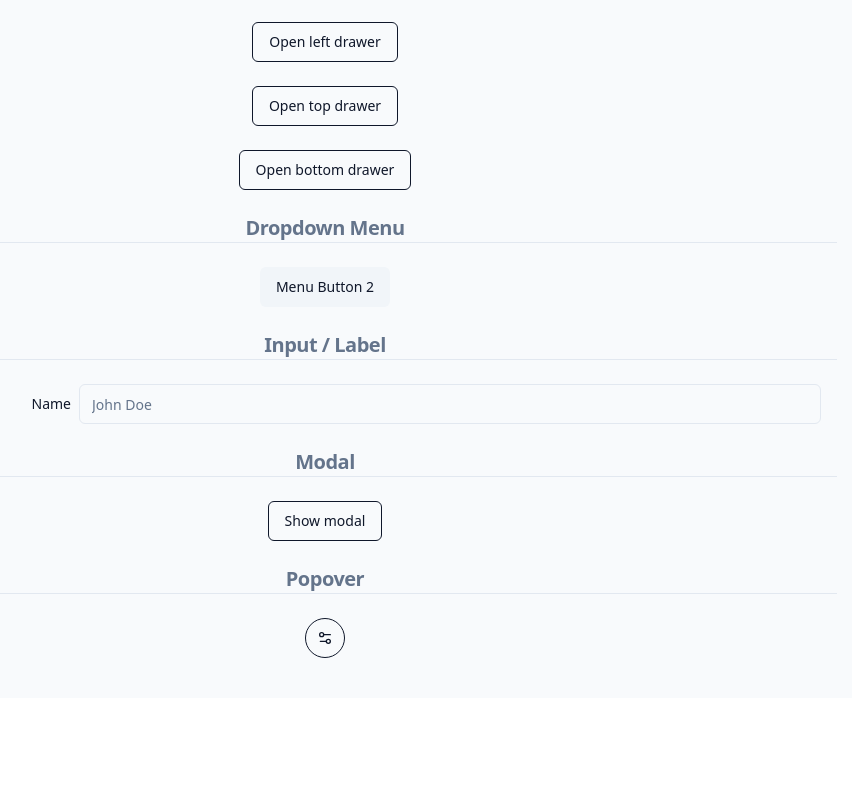
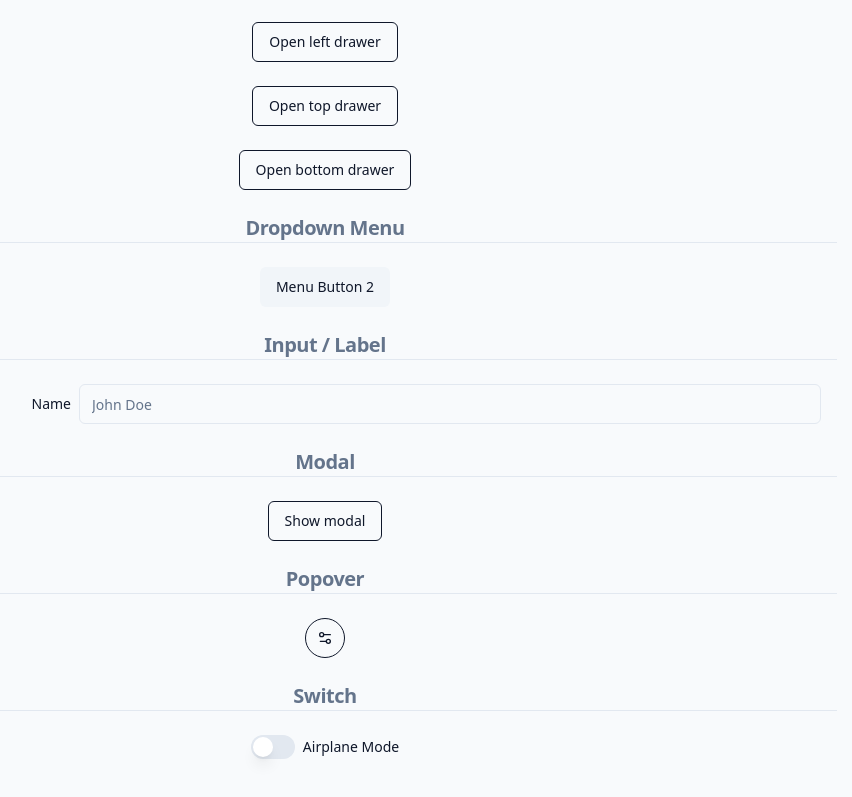
Before and after one commit to mathewbushuru/react-starter-kit, a React (Vite) app: page / in a window 1280 px wide. Shown: the part 1793-2590 px from the top of the page, without its empty margins (315-1167 px from the left). Before the commit the page ends 2491 px from the top, so only its background shows below. Built offline with nearby package versions, Linux system fonts and the light colour scheme.

Commit message:
Switch component

```diff
--- a/package.json
+++ b/package.json
@@ -16,6 +16,7 @@
     "@radix-ui/react-dropdown-menu": "^2.0.4",
     "@radix-ui/react-label": "^2.0.1",
     "@radix-ui/react-popover": "^1.0.5",
+    "@radix-ui/react-switch": "^1.0.2",
     "@reduxjs/toolkit": "^1.9.3",
     "axios": "^1.3.5",
     "date-fns": "^2.29.3",
--- /dev/null
+++ b/src/components/ui/Switch.tsx
@@ -0,0 +1,26 @@
+import * as React from "react";
+import * as SwitchPrimitives from "@radix-ui/react-switch";
+
+import { cn } from "@/lib/utils";
+
+export const Switch = React.forwardRef<
+  React.ElementRef<typeof SwitchPrimitives.Root>,
+  React.ComponentPropsWithoutRef<typeof SwitchPrimitives.Root>
+>(({ className, ...props }, ref) => {
+  return (
+    <SwitchPrimitives.Root
+      className={cn(
+        "peer inline-flex h-[24px] w-[44px] shrink-0 cursor-pointer items-center rounded-full border-2 border-transparent transition-colors focus-visible:outline-none focus-visible:ring-2  focus-visible:ring-ring focus-visible:ring-offset-2 focus-visible:ring-offset-background disabled:cursor-not-allowed disabled:opacity-50 data-[state=checked]:bg-primary data-[state=unchecked]:bg-input",
+        className
+      )}
+      {...props}
+      ref={ref}
+    >
+      <SwitchPrimitives.Thumb
+        className={cn(
+          "pointer-events-none block h-5 w-5 rounded-full bg-background shadow-lg ring-0 data-[state=checked]:translate-x-5 data-[state=unchecked]:translate-x-0  transition-transform animate-in fade-in duration-300"
+        )}
+      />
+    </SwitchPrimitives.Root>
+  );
+});
--- a/src/components/ui/index.ts
+++ b/src/components/ui/index.ts
@@ -9,4 +9,5 @@
 export * from "@/components/ui/Label";
 export * from "@/components/ui/Modal";
 export * from "@/components/ui/Popover";
+export * from "@/components/ui/Switch";
 export * from "@/components/ui/Typography";
--- a/src/features/example-feature/pages/home-example/index.tsx
+++ b/src/features/example-feature/pages/home-example/index.tsx
@@ -12,6 +12,7 @@
   Calendar,
   Input,
   Label,
+  Switch,
   TypographyBlockquote,
   TypographyCode,
   TypographyH1,
@@ -466,6 +467,12 @@
               </div>
             </PopoverContent>
           </Popover>
+
+          <SectionHeader>Switch</SectionHeader>
+          <div className="mx-auto flex items-center space-x-2">
+            <Switch id="airplane-mode" />
+            <Label htmlFor="airplane-mode" className="cursor-pointer">Airplane Mode</Label>
+          </div>
         </div>
       </div>
     </div>
```
Also changed, not shown: 1 other file (tests, documents, lock files or other folders).
